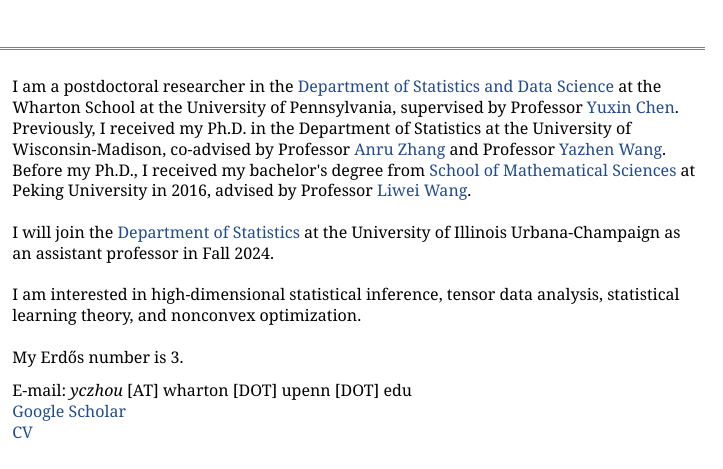
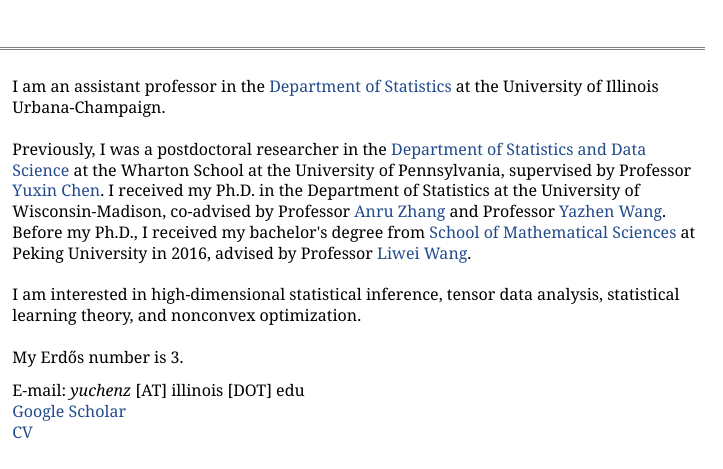
Before and after one commit to YuchenZhou-stat/YuchenZhou-stat.github.io, a plain HTML site: page index.html in a window 1280 px wide. Shown: the top 469 px of the page, 557-1280 px from the left. Drawn offline with Linux system fonts and the light colour scheme.

Commit message:
Add files via upload

```diff
--- a/index.html
+++ b/index.html
@@ -22,14 +22,14 @@
 </div>
 <table class="imgtable"><tr><td>
 <img src="Photo/yuchenzhou.jpeg" alt="alt text" height="300px" />&nbsp;</td>
-<td align="left"><p>I am a postdoctoral researcher in the <a href="https://statistics.wharton.upenn.edu">Department of Statistics and Data Science</a> at the Wharton School at the University of Pennsylvania, supervised by Professor <a href="https://yuxinchen2020.github.io">Yuxin Chen</a>. Previously, I received my Ph.D. in the Department of Statistics at the University of Wisconsin-Madison, co-advised by Professor <a href="http://pages.stat.wisc.edu/~anruzhang/">Anru Zhang</a> and Professor <a href="http://pages.stat.wisc.edu/~yzwang/">Yazhen Wang</a>. Before my Ph.D., I received my bachelor's degree from <a href="http://www.math.pku.edu.cn">School of Mathematical Sciences</a> at Peking University in 2016, advised by Professor <a href="http://www.liweiwang-pku.com">Liwei Wang</a>. <br />
+<td align="left"><p>I am an assistant professor in the <a href="https://stat.illinois.edu">Department of Statistics</a> at the University of Illinois Urbana-Champaign.<br />
 <br />
-I will join the <a href="https://stat.illinois.edu">Department of Statistics</a> at the University of Illinois Urbana-Champaign as an assistant professor in Fall 2024.<br />
+Previously, I was a postdoctoral researcher in the <a href="https://statistics.wharton.upenn.edu">Department of Statistics and Data Science</a> at the Wharton School at the University of Pennsylvania, supervised by Professor <a href="https://yuxinchen2020.github.io">Yuxin Chen</a>. I received my Ph.D. in the Department of Statistics at the University of Wisconsin-Madison, co-advised by Professor <a href="http://pages.stat.wisc.edu/~anruzhang/">Anru Zhang</a> and Professor <a href="http://pages.stat.wisc.edu/~yzwang/">Yazhen Wang</a>. Before my Ph.D., I received my bachelor's degree from <a href="http://www.math.pku.edu.cn">School of Mathematical Sciences</a> at Peking University in 2016, advised by Professor <a href="http://www.liweiwang-pku.com">Liwei Wang</a>. <br />
 <br />
 I am interested in high-dimensional statistical inference, tensor data analysis, statistical learning theory, and nonconvex optimization. <br />
 <br />
 My Erdős number is 3. <br /></p>
-<p>E-mail: <i>yczhou</i> [AT] wharton [DOT] upenn [DOT] edu
+<p>E-mail: <i>yuchenz</i> [AT] illinois [DOT] edu
 <br />
 <a href="https://scholar.google.com/citations?user=Wt9Cg7YAAAAJ&amp;hl=en">Google Scholar</a>
 <br />
@@ -100,7 +100,7 @@ Chen Dan, Kristoffer Arnsfelt Hansen, He Jiang, Liwei Wang, <b>Yuchen Zhou</b> (
 </ul>
 <div id="footer">
 <div id="footer-text">
-Page generated 2024-04-05 11:18:49 EDT, by <a href="http://jemdoc.jaboc.net/">jemdoc</a>.
+Page generated 2024-08-21 20:52:38 CST, by <a href="http://jemdoc.jaboc.net/">jemdoc</a>.
 </div>
 </div>
 </td>
```
Also changed, not shown: 2 other files.
